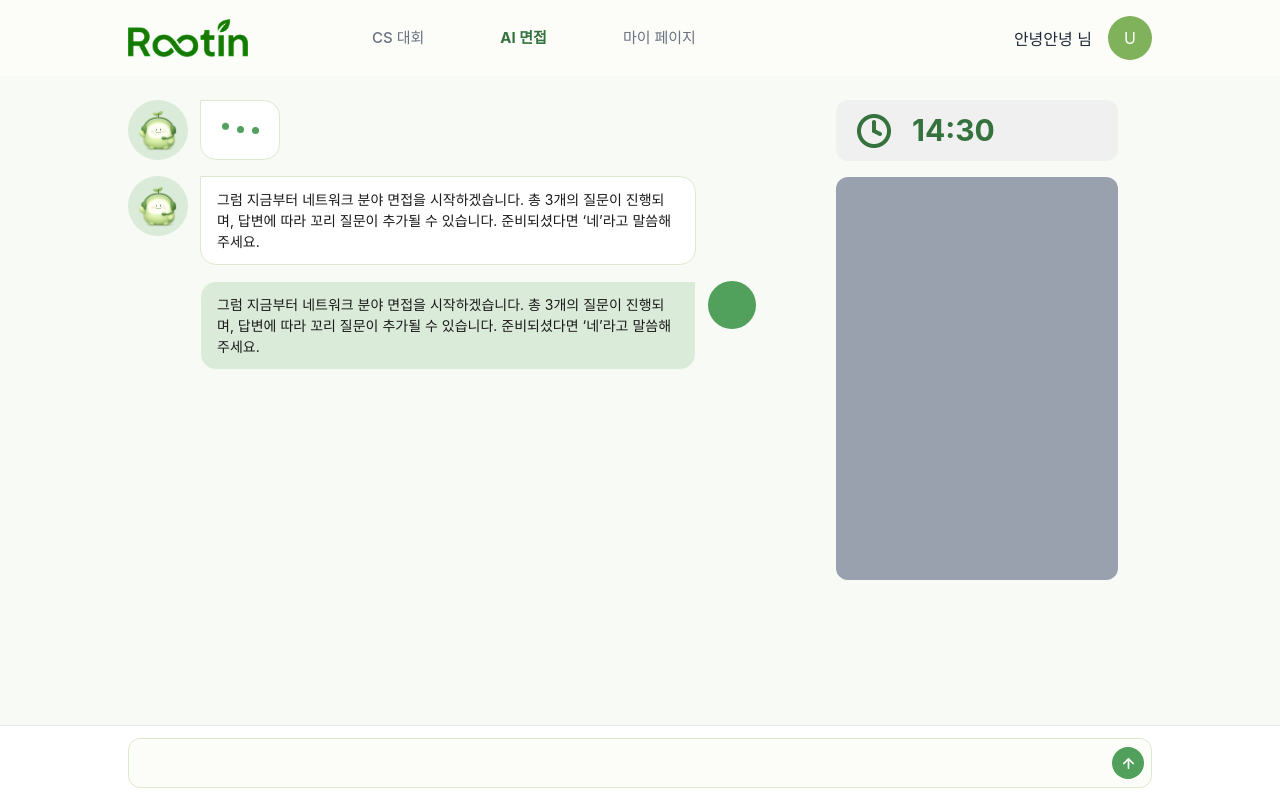
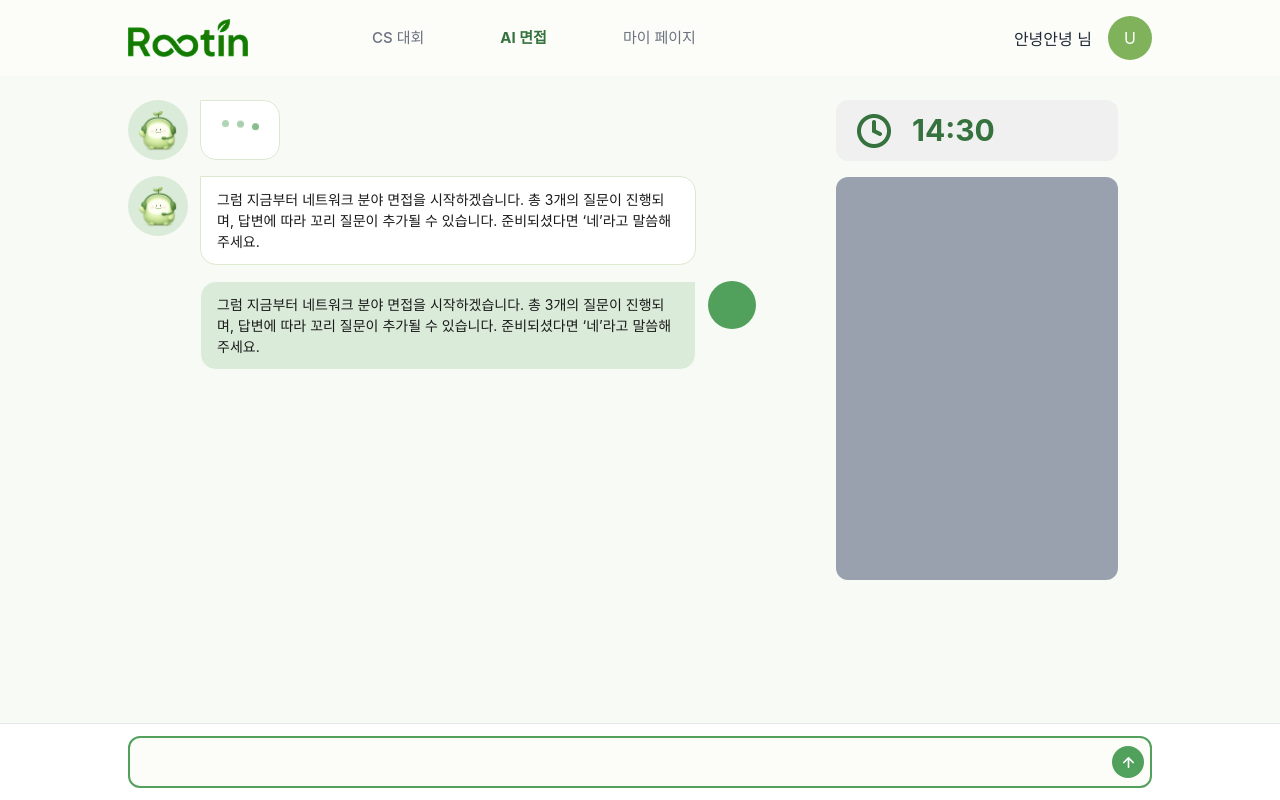
Before and after one commit to Rootin-lion/rootin-fe, a Next.js app: page /interviews/1 in a window 1280 px wide. Built offline with nearby package versions, Linux system fonts and the light colour scheme; a web font is replaced by a local one.

Commit message:
feat: 면접 모달 이동 액션 및 메세지 로딩 애니메이션 수정

```diff
--- a/src/app/(service)/interviews/page.tsx
+++ b/src/app/(service)/interviews/page.tsx
@@ -12,8 +12,10 @@ import Button from "@/components/shared/Button";
 import InterviewPreview from "@/components/interviews/InterviewPreview";
 import InterviewSetup from "@/components/interviews/InterviewSetup";
 import useModal from "@/hooks/useModal";
+import { useRouter } from "next/navigation";
 
 export default function InterviewPage() {
+  const router = useRouter();
   const { isModalOpen, openModal, closeModal } = useModal();
   const [config, setConfig] = useState<InterviewConfig>({
     field: "OPERATING_SYSTEM",
@@ -58,7 +60,14 @@ export default function InterviewPage() {
           <ModalWrapper.Box>
             <div className="flex flex-row gap-6">
               <Button onClick={closeModal}>취소</Button>
-              <Button isActive={true}>시작하기</Button>
+              <Button
+                isActive={true}
+                onClick={() => {
+                  router.push("/interviews/2");
+                }}
+              >
+                시작하기
+              </Button>
             </div>
           </ModalWrapper.Box>
         </ModalWrapper>
--- a/src/app/globals.css
+++ b/src/app/globals.css
@@ -307,14 +307,16 @@ body {
 @keyframes typing-bounce {
   0%,
   100% {
+    opacity: 0.45;
     transform: translateY(-7px);
   }
 
   50% {
+    opacity: 1;
     transform: translateY(0);
   }
 }
 
 @utility animate-typing-bounce {
-  animation: typing-bounce 1s ease-in-out infinite;
+  animation: typing-bounce 1.15s ease-in-out infinite;
 }
--- a/src/components/interviews/interview/InterviewForm.tsx
+++ b/src/components/interviews/interview/InterviewForm.tsx
@@ -4,7 +4,7 @@ export default function InterviewForm() {
   return (
     <div className="w-full border-t border-t-[#E5E7EB] bg-white py-3">
       <div className="relative mx-auto w-full max-w-5xl">
-        <input className="bg-bg-ivory w-full rounded-xl border border-[#DDE8D0] py-3 pr-12 pl-4" />
+        <input className="bg-bg-ivory focus:border-primary focus:ring-primary border-primary w-full rounded-xl border-2 py-3 pr-12 pl-4 focus:ring-1 focus:outline-none" />
         <button
           type="button"
           className="bg-primary absolute top-1/2 right-2 flex h-8 w-8 -translate-y-1/2 items-center justify-center rounded-full"
--- a/src/components/interviews/interview/MessageBubble.tsx
+++ b/src/components/interviews/interview/MessageBubble.tsx
@@ -20,6 +20,7 @@ export default function MessageBubble({
     >
       {loading ? (
         <span className="flex items-center gap-2" aria-hidden="true">
+          {/* shadow-[0_3px_4px_rgba(81,160,92,0.35)] */}
           <span className="bg-primary animate-typing-bounce h-1.75 w-1.75 rounded-full [animation-delay:-300ms] motion-reduce:animate-none" />
           <span className="bg-primary animate-typing-bounce h-1.75 w-1.75 rounded-full [animation-delay:-150ms] motion-reduce:animate-none" />
           <span className="bg-primary animate-typing-bounce h-1.75 w-1.75 rounded-full motion-reduce:animate-none" />
```
